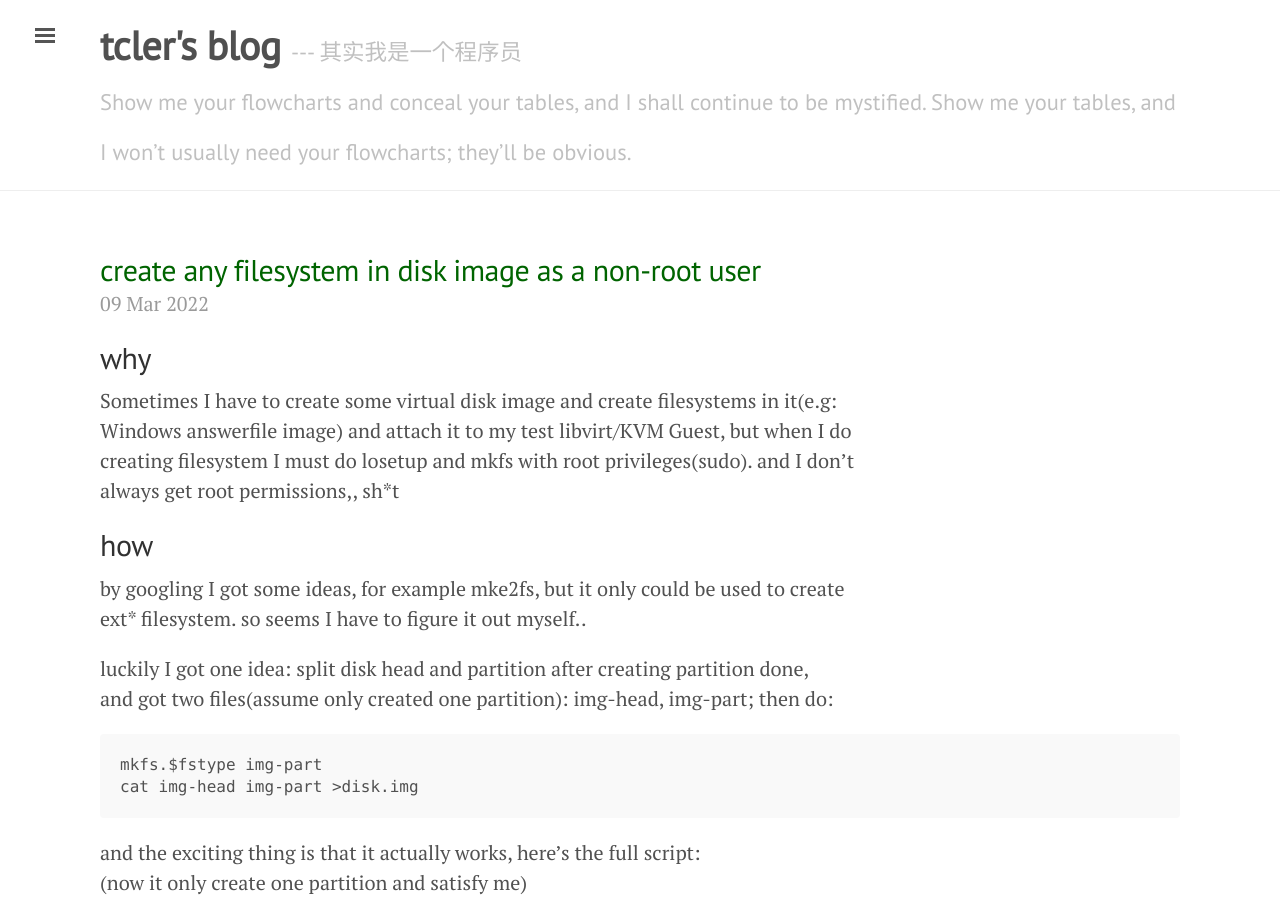
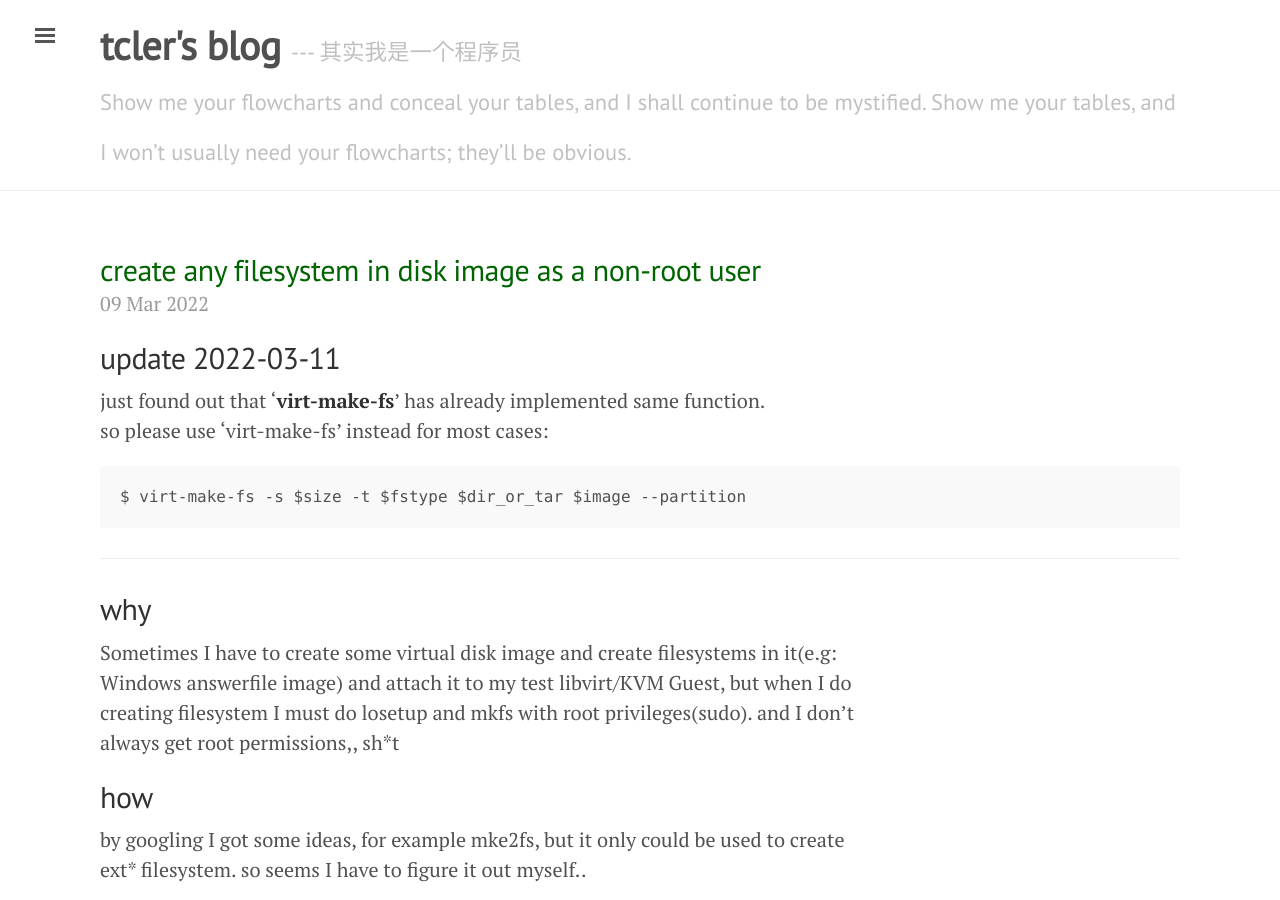
Before and after one commit to tcler/tcler.github.io, a Jekyll site: the page built from _posts/2022-03-09-create-any-filesystem-in-image-as-non-root-user.md, in a window 1280 px wide and 900 px high. Built offline with Jekyll 4.4.1, drawn with Linux system fonts in a browser that asks for light colours.

Commit message:
Update 2022-03-09-create-any-filesystem-in-image-as-non-root-user.md

````diff
--- a/_posts/2022-03-09-create-any-filesystem-in-image-as-non-root-user.md
+++ b/_posts/2022-03-09-create-any-filesystem-in-image-as-non-root-user.md
@@ -3,6 +3,13 @@ layout: post
 title: "create any filesystem in disk image as a non-root user"
 ---
 
+## update 2022-03-11
+just found out that '**virt-make-fs**' has already implemented same function.
+so please use 'virt-make-fs' instead for most cases:
+```
+$ virt-make-fs -s $size -t $fstype $dir_or_tar $image --partition
+```
+---
 ## why
 Sometimes I have to create some virtual disk image and create filesystems in it(e.g:
 Windows answerfile image) and attach it to my test libvirt/KVM Guest, but when I do
````
